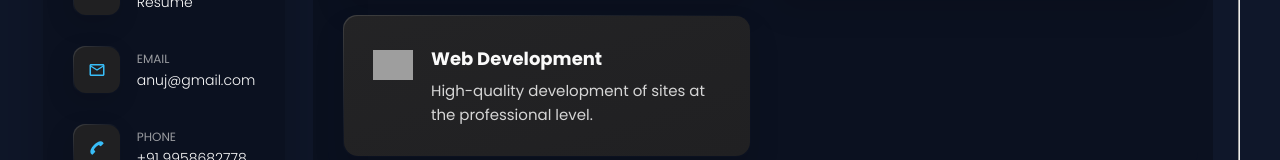
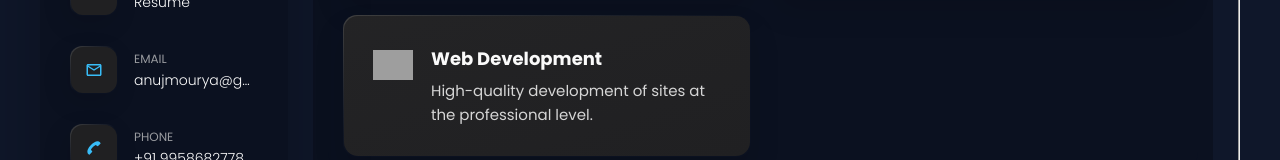
Before and after one commit to anuj0224/bostami-portfolio, a React (Vite) app: page / in a window 1280 px wide. Shown: the part 633-793 px from the top of the page. Built offline with nearby package versions, Linux system fonts and the light colour scheme; grey boxes are pictures that could not be loaded.

Commit message:
Update Aside.jsx

```diff
--- a/src/components/Aside.jsx
+++ b/src/components/Aside.jsx
@@ -59,7 +59,7 @@ function Aside() {
               </div>
               <div className='contact-info'>
                 <p className='contact-title'>Email</p>
-                <a className='contact-link' href='mailto:anuj@gmail.com'>anuj@gmail.com</a>
+                <a className='contact-link' href='mailto:mouryaanuj62@gmail.com'>anujmourya@gmail.com</a>
               </div>
             </li>
 
```
